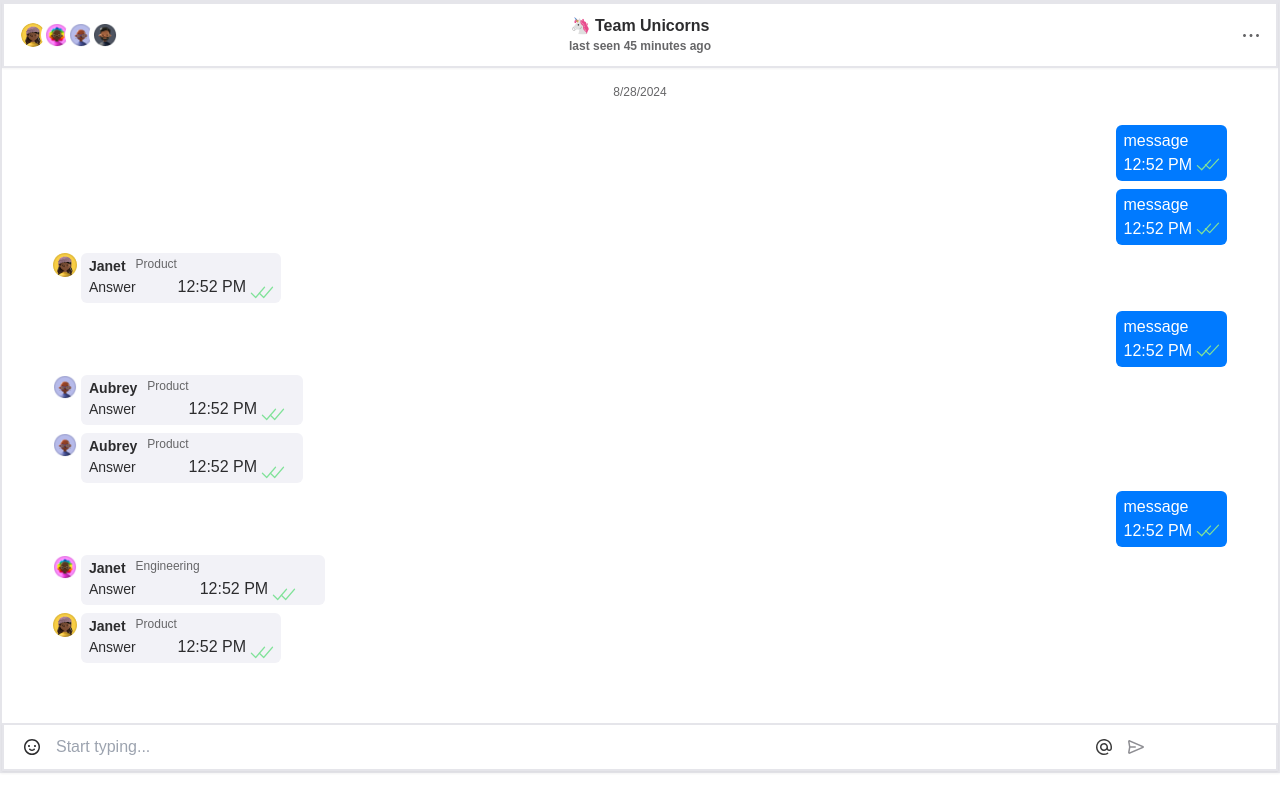
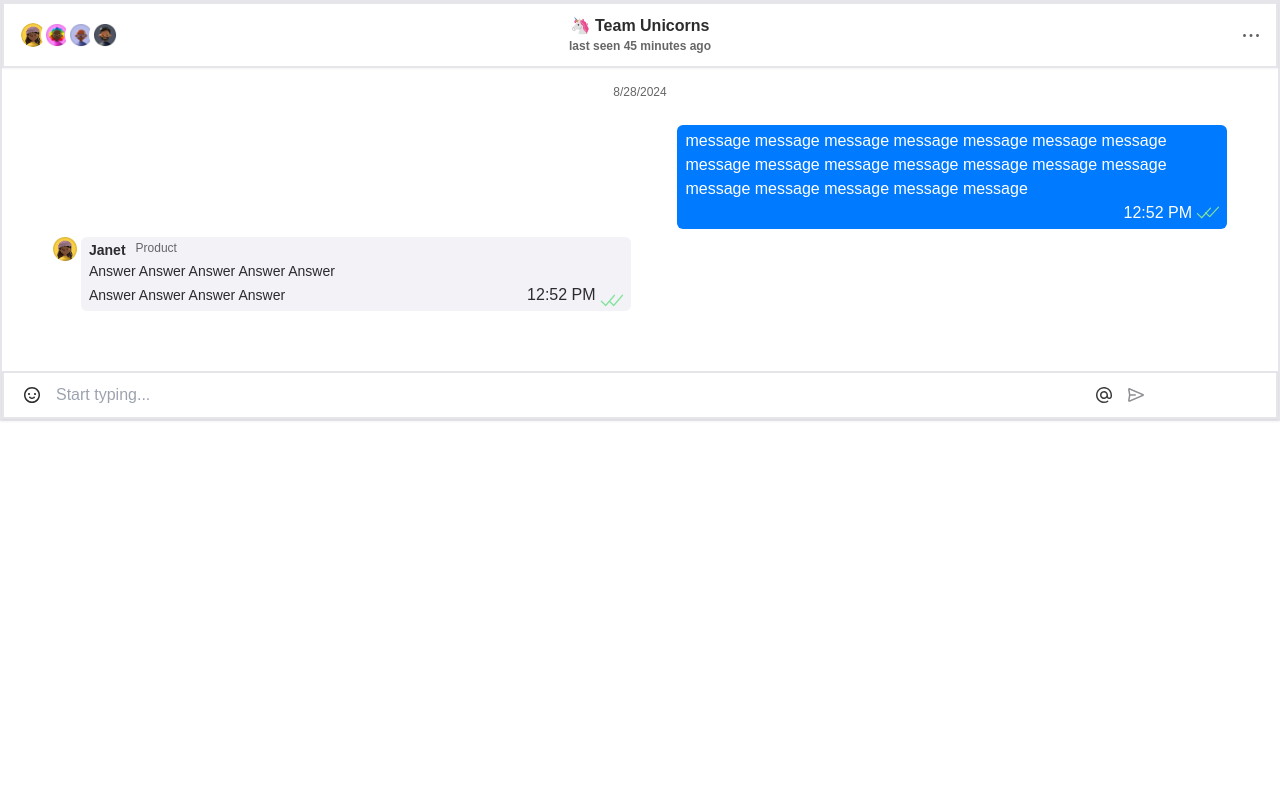
Before and after one commit to IliaTretiak/test_joytechnology, a Next.js app: page / in a window 1280 px wide. Built offline with nearby package versions, Linux system fonts and the light colour scheme.

Commit message:
corrected Bubble

```diff
--- a/src/components/messager/answer.tsx
+++ b/src/components/messager/answer.tsx
@@ -30,6 +30,7 @@ const Answer:FC<MessageProps> = ({
             text-[#2C2C2E]
             rounded-md relative py-1 px-2 pr-[15px]
             grid grid-cols-2 gap-x-px-2
+            max-w-[48%]
             '>
                 <div>
                     <div className='flex gap-[10px] align-baseline'>
@@ -41,10 +42,10 @@ const Answer:FC<MessageProps> = ({
                         </span>
                     </div>
                     <span className='text-base text-[#2C2C2E] font-normal leading-normal'>
-                        Answer
+                        Answer Answer Answer Answer Answer Answer Answer Answer Answer
                     </span>
                 </div>
-                <div className="flex gap-[4px] items-end ">
+                <div className="flex gap-[4px] items-end justify-end">
                         <span className='flex items-end'>
                             {new Date().toLocaleString('en-US', { hour: 'numeric', minute: 'numeric', hour12: true })}
                         </span>
--- a/src/components/messager/index.tsx
+++ b/src/components/messager/index.tsx
@@ -8,8 +8,9 @@ const Bubble = () => {
             <span className='py-[17px] flex justify-center text-sm text-[#666668] font-normal leading-loose'>
                 {new Date().toLocaleDateString('en-US', { month: 'numeric', day: 'numeric', year: 'numeric' })}
             </span>
+
             <Message />
-            <Message />
+            {/* <Message />
             {
                 Users
                 .map((user) =>
@@ -67,7 +68,7 @@ const Bubble = () => {
                         src={user.src}
                         />)
                     })
-            }
+            } */}
              {
                 Users
                 .map((user) =>
--- a/src/components/messager/message.tsx
+++ b/src/components/messager/message.tsx
@@ -8,9 +8,10 @@ const Message = () => {
             text-[#FFFFFF]
             rounded-md relative py-1 px-2 pr-[15px]
             flex justify-between flex-col
+            max-w-[48%]
             '>
                 <span>
-                    message
+                    message message  message message message message message message message message message message message message message message message message message
                 </span>
                 <div className="flex justify-end">
                     <div className='flex justify-center gap-[4px]'>
```
